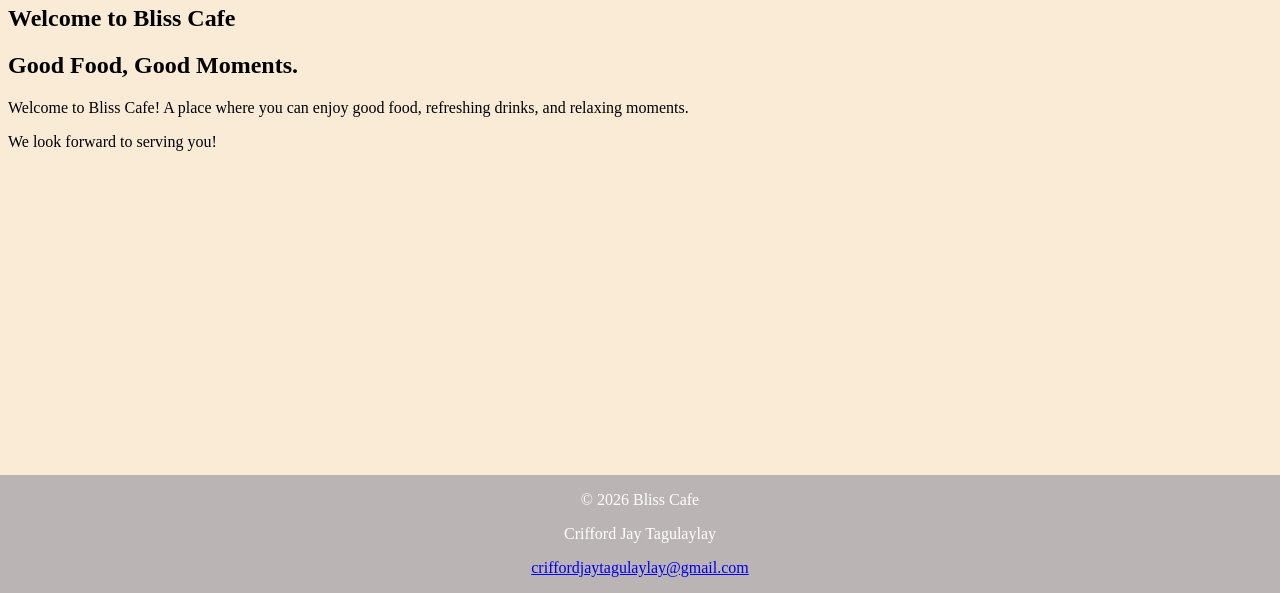
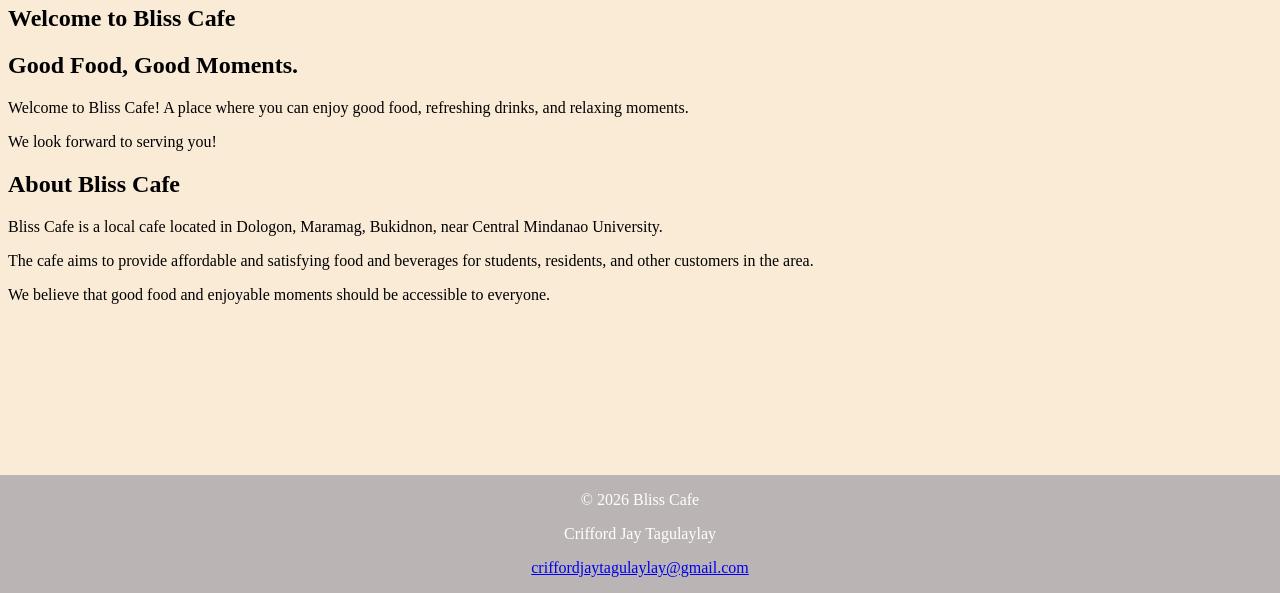
Before and after one commit to CJay17-crypto/tagulaylay-bliss-cafe, a plain HTML site: page index.html in a window 1280 px wide. Shown: the part 207-800 px from the top of the page. Drawn offline with Linux system fonts and the light colour scheme.

Commit message:
added about section

```diff
--- a/index.html
+++ b/index.html
@@ -1,4 +1,3 @@
-
 <!DOCTYPE html>
 <html lang="en">
 
@@ -41,6 +40,26 @@
                 We look forward to serving you!
             </p>
         </section>
+
+        <section id="about">
+            <h2>About Bliss Cafe</h2>
+
+            <p>
+                Bliss Cafe is a local cafe located in Dologon,
+                Maramag, Bukidnon, near Central Mindanao University.
+            </p>
+
+            <p>
+                The cafe aims to provide affordable and satisfying
+                food and beverages for students, residents, and
+                other customers in the area.
+            </p>
+
+            <p>
+                We believe that good food and enjoyable moments
+                should be accessible to everyone.
+            </p>
+        </section>
     </main>
 
     <div class="footer">
```
